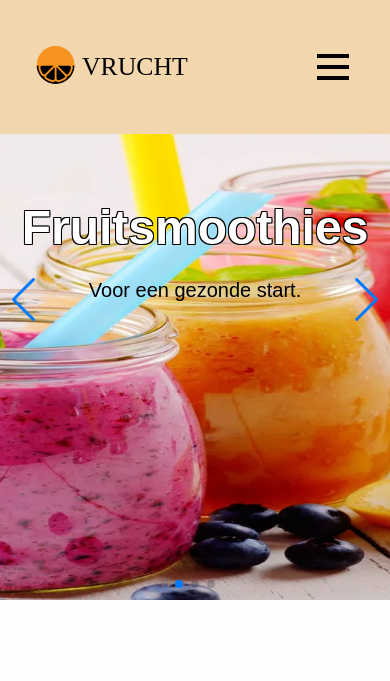
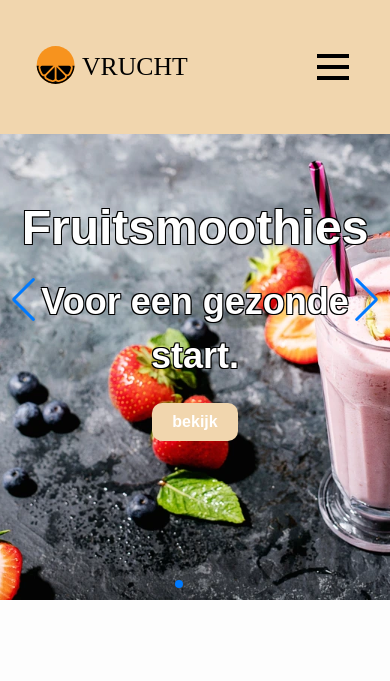
Before and after one commit to Euer24/Vrucht.be, a PHP site: page / in a window 390 px wide. Shown: the top 681 px of the page. Run offline with PHP 8.4, Linux system fonts and the light colour scheme.

Commit message:
website dingen toegevoegd
+button in de sliders en image mooier
+responisvenes verbererd
+hamburger menu blokt geen links meer

```diff
--- a/vrucht/index.php
+++ b/vrucht/index.php
@@ -15,6 +15,7 @@
       <div class="slide-container">
         <a href=" /recepten/Fruitsmoothies">Fruitsmoothies</a>
         <p>Voor een gezonde start.</p>
+        <a href="/recepten/Fruitsmoothies"><button type="button">bekijk</button></a>
       </div>
     </div>
 
@@ -23,6 +24,7 @@
       <div class="slide-container">
         <a href="/recepten/Cheesecake">Cheesecake</a>
         <p>Zoet en goed!</p>
+        <a href="/recepten/Cheesecake"><button type="button">bekijk</button></a>
       </div>
     </div>
 
@@ -31,6 +33,7 @@
       <div class="slide-container">
         <a href="/recepten/Muffins">Muffins</a>
         <p>Een lekker tussendoortje.</p>
+        <a href="/recepten/Muffins"><button type="button">bekijk</button></a>
       </div>
     </div>
   </div>
--- a/vrucht/public/css/navbar.css
+++ b/vrucht/public/css/navbar.css
@@ -47,12 +47,100 @@ header .logo
     }
 
 }
+@media (min-width: 1920px) and (max-width: 2200px) {
+    .logo {
+        width: 250px;
+    }
+}
+    .navbar {
+        font-size: 18px;
+        color: #fff;
+        font-weight: 500;
+        text-decoration: none;
+        height: 60px;
+        padding-right: 120px;
+        display: flex;
+        width: 100%;
+    }
+
+    .links-container {
+        padding-left: 100px;
+    }
+
+    .dropdown-content {
+        padding-left: -10px;
+      }
+
+    .navbar a
+    {
+        font-size: 18px;
+        color: #000000;
+        font-weight: 500;
+        text-decoration: none;
+        margin-left: 100px;
+    }
+
+    .navbar a:hover
+    {
+        color: #000;
+    }
+
+    .navbar a::before
+    {
+        content: '';
+
+        top: 100%;
+        left: 0;
+        width: 0;
+        height: 2px;
+        background: rgb(0, 0, 0);
+        transition: 0.3s;
+    }
+
+    .navbar a:hover::before
+    {
+    width: 100%;
+    }
+
+    .hamburger {
+        display: none;
+        flex-direction: column;
+        justify-content: space-around;
+        width: 2rem;
+        height: 2rem;
+        cursor: pointer;
+    }
+
+    .hamburger div {
+        width: 2rem;
+        height: 0.25rem;
+        background-color: #000000;
+    }
+
+    .navbar.open {
+        height: auto;
+    }
+
+    .navbar.open {
+        display: block;
+        width: 400px;
+        position: absolute;
+        top: 100%;
+        left: -120px;
+        background-color: rgb(241, 214, 174);
+        text-align: left;
+    }
+
+    .navbar.open a {
+        display: block;
+    }
+
 
 @media (min-width: 1440px) and (max-width: 1915px) {
     .logo {
         width: 300px;
     }
-}
+
     .navbar {
         font-size: 18px;
         color: #fff;
@@ -132,7 +220,7 @@ header .logo
     .navbar.open a {
         display: block;
     }
-
+}
 
 
 
--- a/vrucht/public/css/swiper.css
+++ b/vrucht/public/css/swiper.css
@@ -16,7 +16,7 @@ right: 0;
 top: 200px;
 }
 
-.swiper-slide .slide-container a {
+.swiper-slide .slide-container a  {
 display: block;
 font-size: 48px;
 font-weight: bold;
@@ -26,9 +26,39 @@ color: white;
 text-shadow: -1px -1px 0 #000, 1px -1px 0 #000, -1px 1px 0 #000, 1px 1px 0 #000;
 }
 
+.swiper-slide .slide-container p {
+  display: block;
+  font-size: 36px;
+  font-weight: bold;
+  text-align: center;
+  text-decoration: none;
+  color: white;
+  text-shadow: -1px -1px 0 #000, 1px -1px 0 #000, -1px 1px 0 #000, 1px 1px 0 #000;
+}
+
 .swiper-slide img {
 display: block;
 width: 100%;
     height: 600px;
     object-fit: cover;
 }
+
+.swiper-slide .slide-container button {
+  display: block;
+  margin: 20px auto;
+  padding: 10px 20px;
+  font-size: 16px;
+  font-weight: bold;
+  text-align: center;
+  color: white;
+  background-color: rgb(241, 214, 174);
+  border: none;
+  text-decoration: none;
+  cursor: pointer;
+  border-radius: 10px;
+}
+
+.swiper-slide .slide-container button:hover {
+  background-color: rgb(233, 182, 106);
+  color: white;
+}
--- a/vrucht/recepten/Fruitsmoothies.php
+++ b/vrucht/recepten/Fruitsmoothies.php
@@ -2,9 +2,11 @@
 <html lang="en">
 <head>
     <title>Fruitsmoothies</title>
+    <?php include $_SERVER['DOCUMENT_ROOT'] . '/public/layouts/head.php'?>
+
     <link rel="stylesheet" href="/public/css/flexbox.css">
     <link rel="stylesheet" href="/public/css/fruit.css">
-    <?php include $_SERVER['DOCUMENT_ROOT'] . '/public/layouts/head.php'?>
+
 </head>
 <body>
 
```
Also changed, not shown: vrucht/public/css/fruit.css (+7 -10 lines), vrucht/public/img/home1.webp, vrucht/public/img/img1.webp.
